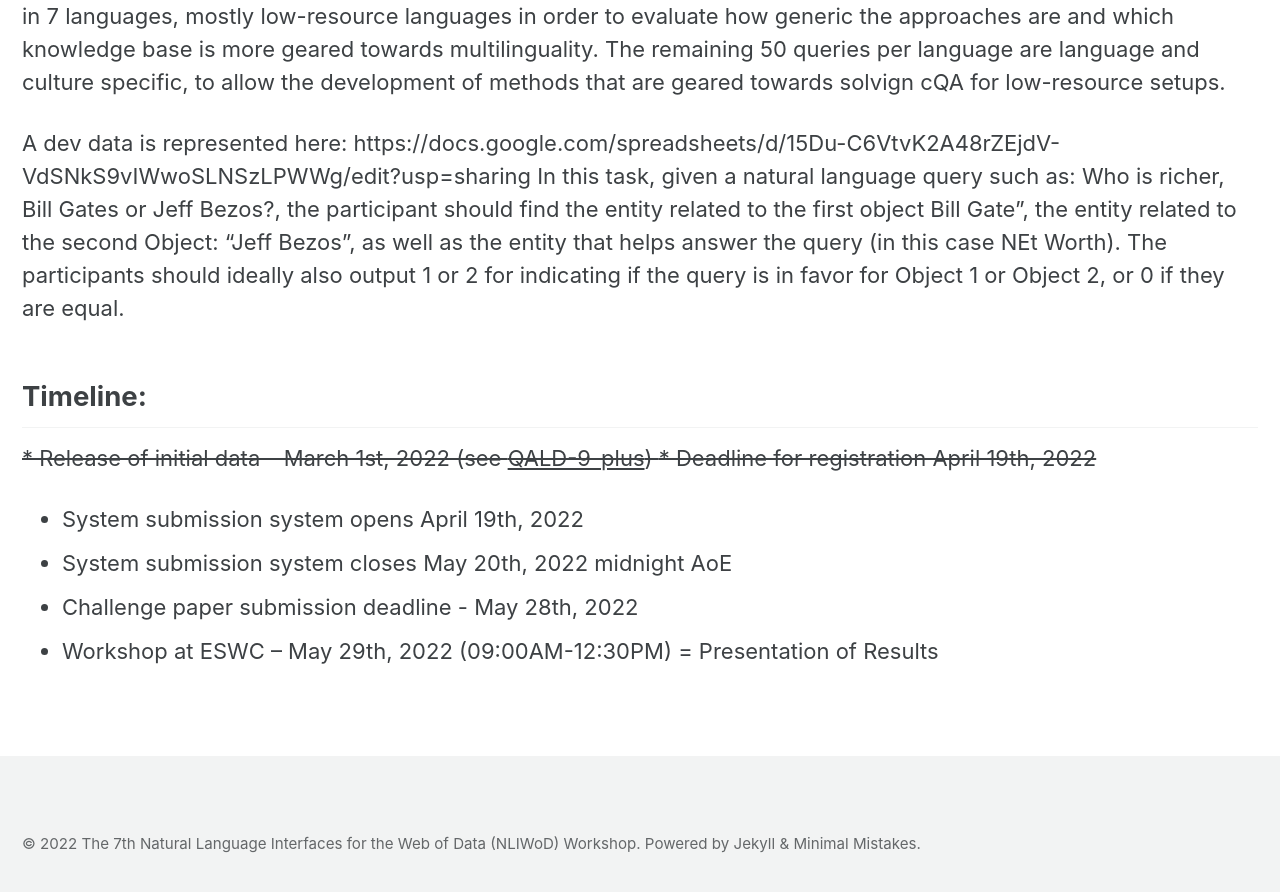
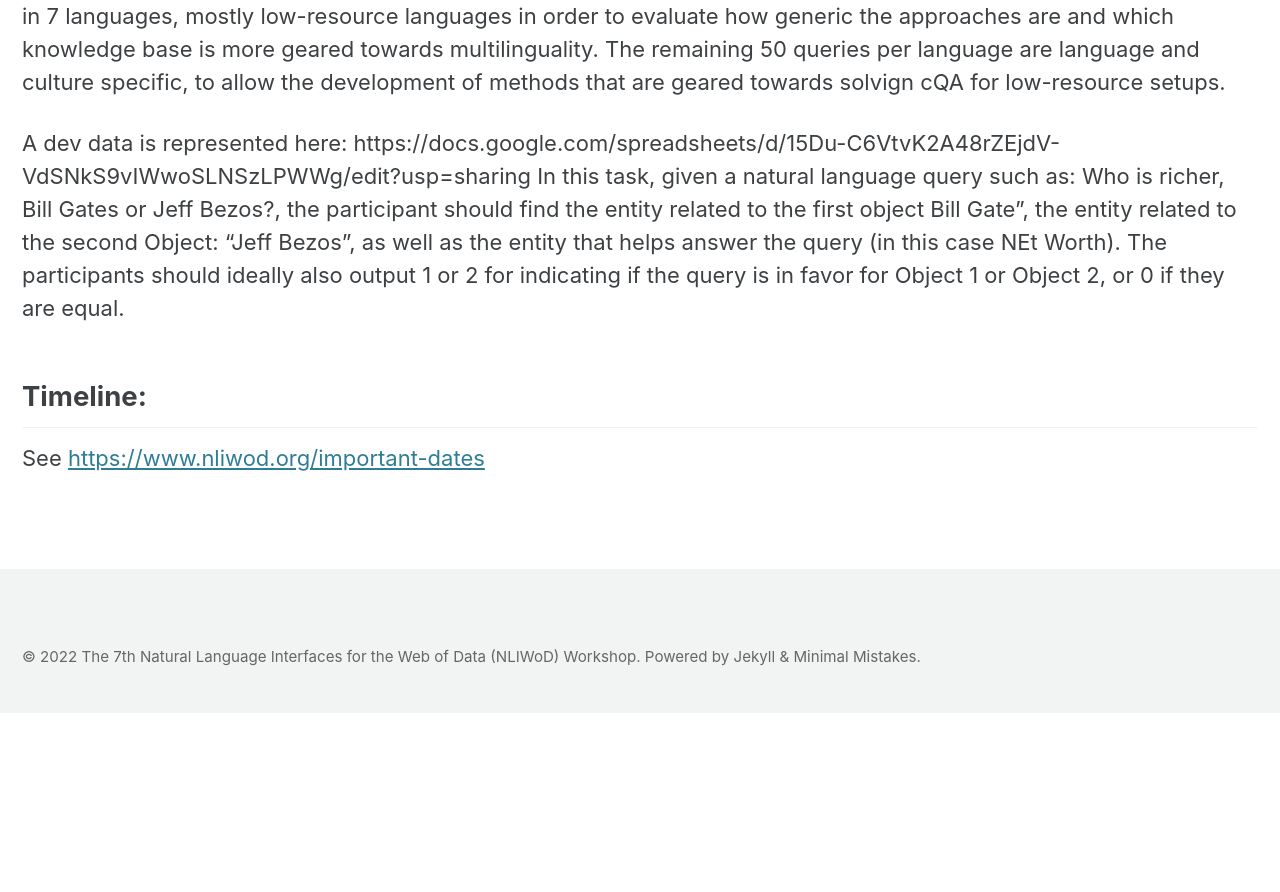
Before and after one commit to semantic-systems/nliwod-workshop, a Jekyll site: the page built from challenge.md, in a window 1280 px wide and 900 px high, scrolled down 2465 px. Shown: the top 892 px of the window. Built offline with Jekyll 4.4.1, drawn with Linux system fonts in a browser that asks for light colours; cached includes are drawn as plain includes; after the commit the page ends 3178 px from its top, so only the background shows below that.

Commit message:
Update challenge.md

```diff
--- a/challenge.md
+++ b/challenge.md
@@ -45,9 +45,4 @@ In this task, given a natural language query such as: Who is richer, Bill Gates
 
 
 ## Timeline:
-<del> * Release of initial data – March 1st, 2022 (see [QALD-9-plus](https://github.com/Perevalov/qald_9_plus)) </del>
-  <del> * Deadline for registration April 19th, 2022 </del>
-* System submission system opens April 19th, 2022
-* System submission system closes May 20th, 2022 midnight AoE
-* Challenge paper submission deadline - May 28th, 2022
-* Workshop at ESWC – May 29th, 2022 (09:00AM-12:30PM) = Presentation of Results
+See [https://www.nliwod.org/important-dates](https://www.nliwod.org/important-dates)
```
